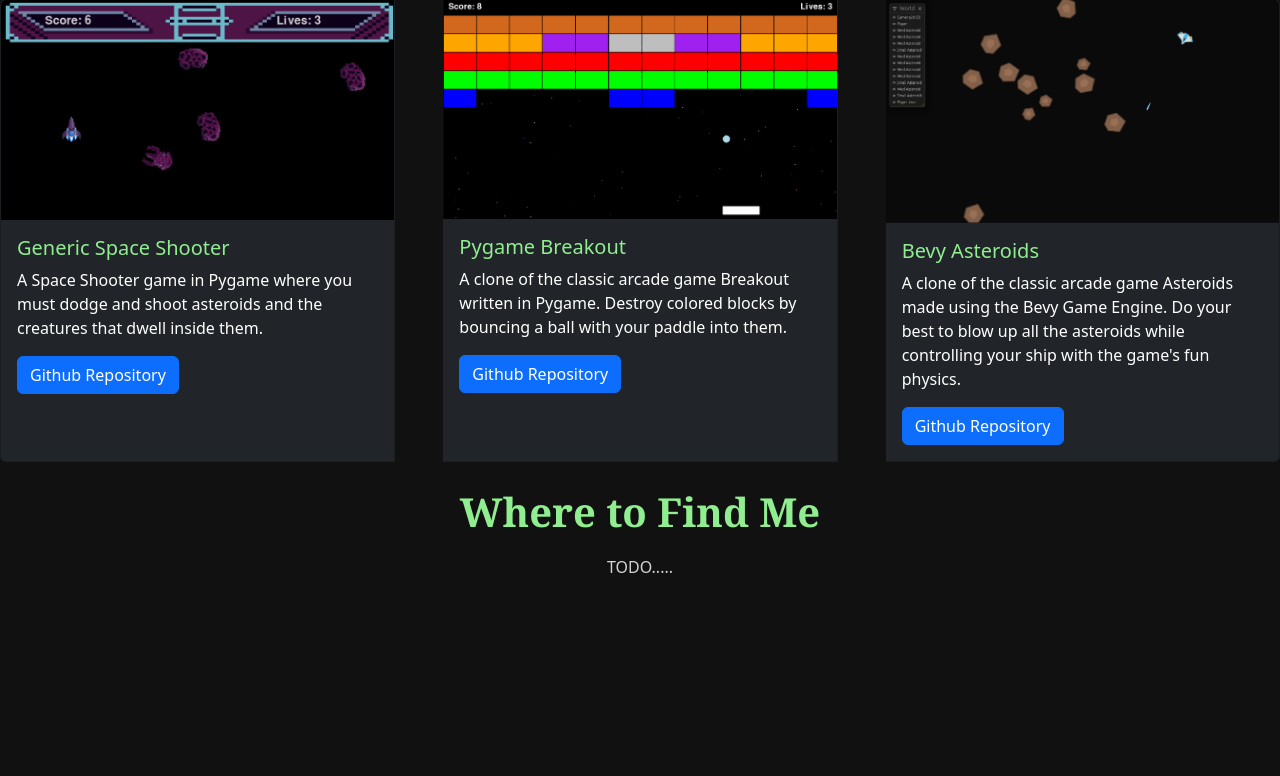
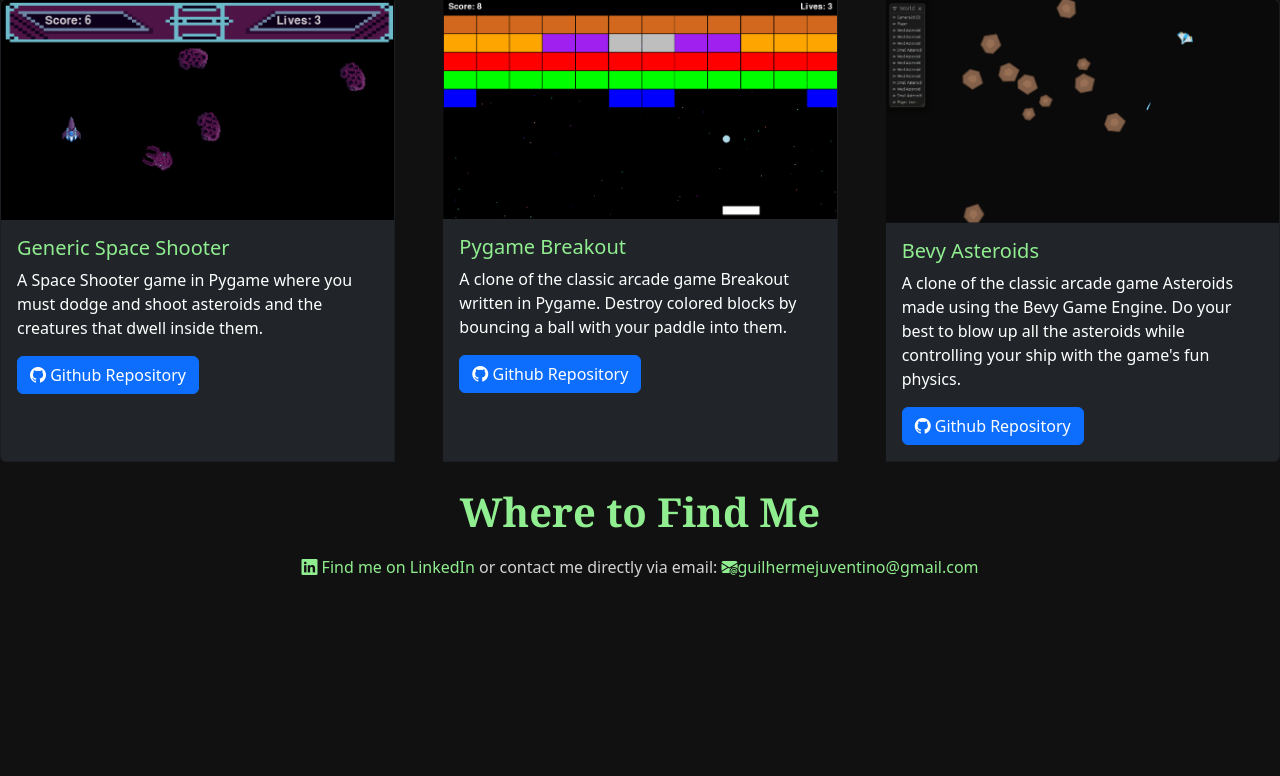
Before and after one commit to GuilhermeJuventino/Portfolio, a Flask app: page / in a window 1280 px wide. Shown: the part 1645-2421 px from the top of the page. Run offline with Flask 3, Linux system fonts and the light colour scheme.

Commit message:
Adding icons to the website and finishing contacts section

```diff
--- a/static/css/styles.css
+++ b/static/css/styles.css
@@ -53,3 +53,14 @@ p {
     max-width: 900px;
     min-height: 600px;
 }
+
+.contact-link:link,
+.contact-link {
+    color: #90ee90;
+    text-decoration: none;
+}
+
+.contact-link:hover {
+    color: #63bd63;
+    text-decoration: underline;
+}
--- a/templates/index2.html
+++ b/templates/index2.html
@@ -2,7 +2,7 @@
 <html lang="en">
 <head>
         <link href="https://cdn.jsdelivr.net/npm/bootstrap@5.2.3/dist/css/bootstrap.min.css" rel="stylesheet" integrity="sha384-rbsA2VBKQhggwzxH7pPCaAqO46MgnOM80zW1RWuH61DGLwZJEdK2Kadq2F9CUG65" crossorigin="anonymous">
-        <script src="https://cdn.jsdelivr.net/npm/bootstrap@5.2.3/dist/js/bootstrap.bundle.min.js" integrity="sha384-kenU1KFdBIe4zVF0s0G1M5b4hcpxyD9F7jL+jjXkk+Q2h455rYXK/7HAuoJl+0I4" crossorigin="anonymous"></script>
+        <script src="https://cdn.jsdelivr.net/npm/bootstrap@5.2.3/dist/js/bootstrap.bundle.min.js" integrity="sha384-kenU1KFdBIe4zVF0s0G1M5b4hcpxyD9F7jL+jjXkk+Q2h455rYXK/7HAuoJl+0I4" crossorigin="anonymous"></script><link rel="stylesheet" href="https://cdn.jsdelivr.net/npm/bootstrap-icons@1.10.5/font/bootstrap-icons.css">
         <link href="static/css/styles.css" rel="stylesheet">
         <meta name="viewport" content="width=device-width, initial-scale=1.0">
         <meta charset="UTF-8">
@@ -80,7 +80,7 @@
                     the creatures that dwell inside them.
                     </p>
                     <a href="https://github.com/GuilhermeJuventino/Generic-Space-Shooter-V3"
-                    class="btn btn-primary">Github Repository</a>
+                    class="btn btn-primary" target="_blank"><i class="bi bi-github"></i> Github Repository</a>
                 </div>
             </div>
             <div class="card text-bg-dark">
@@ -92,7 +92,7 @@
                     a ball with your paddle into them.
                     </p>
                     <a href="https://github.com/GuilhermeJuventino/Breakout-Pygame"
-                    class="btn btn-primary">Github Repository</a>
+                    class="btn btn-primary" target="_blank"><i class="bi bi-github"></i> Github Repository</a>
                 </div>
             </div>
             <div class="card text-bg-dark">
@@ -104,7 +104,7 @@
                     Do your best to blow up all the asteroids while controlling your ship with the game's fun physics.
                     </p>
                     <a href="https://github.com/GuilhermeJuventino/bevy_asteroids"
-                    class="btn btn-primary">Github Repository</a>
+                    class="btn btn-primary" target="_blank"><i class="bi bi-github"></i> Github Repository</a>
                 </div>
             </div>
         </div>
@@ -115,7 +115,14 @@
 
         <div class="text-container">
             <p class="text-center">
-                TODO.....
+                <a class="contact-link" href="https://www.linkedin.com/in/guilherme-juventino-99473b286/" target="_blank">
+                    <i class="bi bi-linkedin"></i> Find me on LinkedIn
+                </a>
+
+                or contact me directly via email:
+                <a class="contact-link" href="mailto:guilhermejuventino@gmail.com">
+                    <i class="bi bi-envelope-at-fill"></i>guilhermejuventino@gmail.com
+                </a>
             </p>
         </div>
     </section>
```
